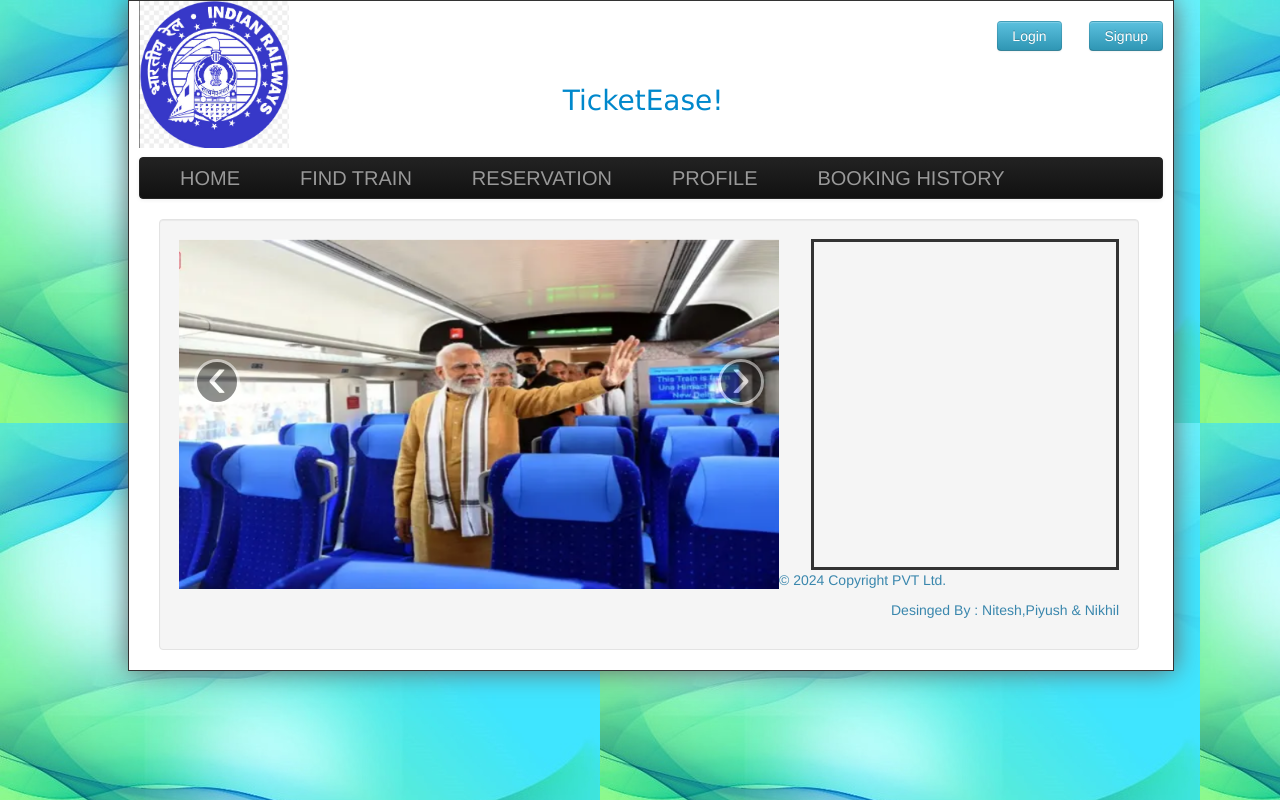
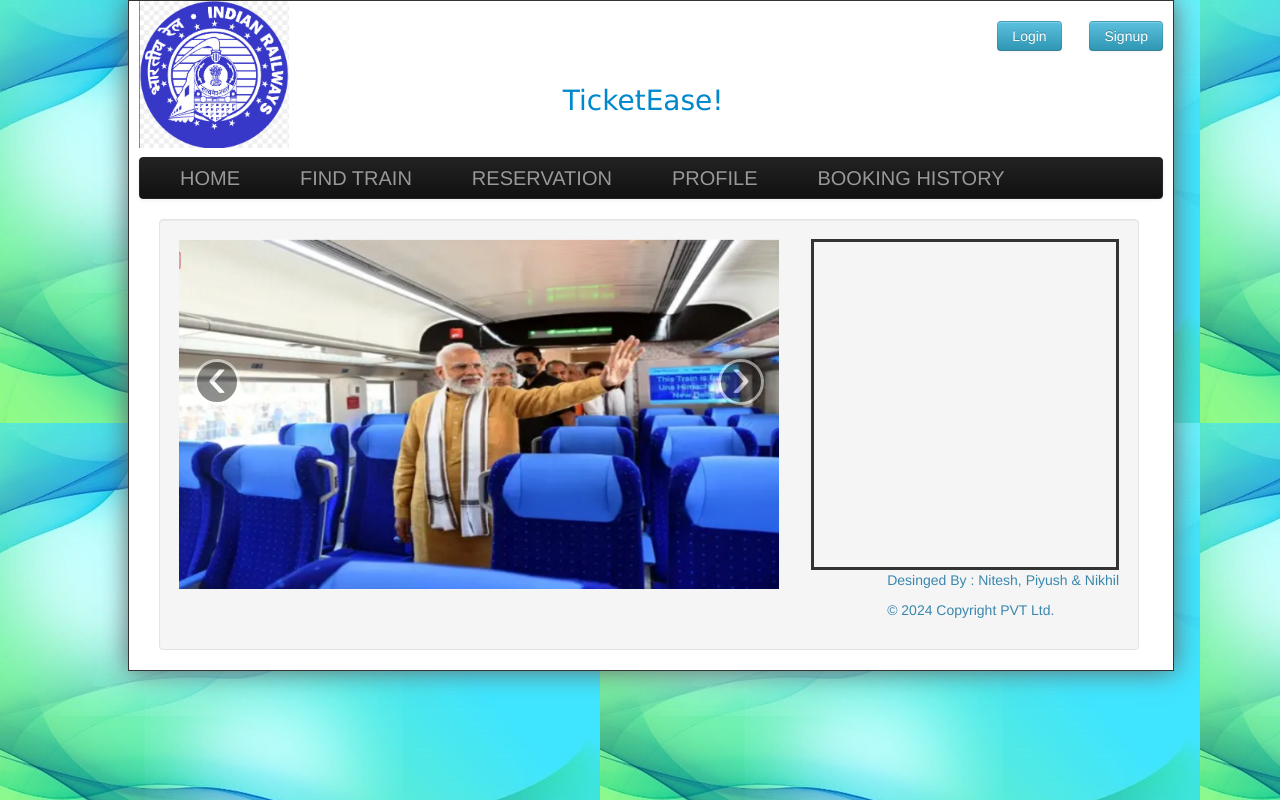
Before and after one commit to niteshhh001/TicketEase, a PHP site: page / in a window 1280 px wide. Run offline with PHP 8.4, Linux system fonts and the light colour scheme.

Commit message:
index.php

```diff
--- a/index.php
+++ b/index.php
@@ -91,7 +91,7 @@
 			<div class="news" Style="float:right;">
     <marquee behavior="scroll" id="marq" scrollamount=3 direction="up" height="294px" onmouseover="nestop()" onmouseout="nestrt()">
         <div>
-            <p><b>Vande Bharat train is running late.</b></p></br>
+            <p><b>Vande Bharat train is running on time.</b></p></br>
             <p><b>Now you can book your tickets on TicketEase.in.</b></p></br>
             <p><b>For more information, go to <a href="https://www.irctc.co.in/nget/train-search">TicketEase.in</a></b></p>
             <p><b>Indian Railways introduces new safety measures for passengers.</b></p></br>
@@ -105,11 +105,12 @@
 		<!-- Copyright -->
 <footer >
 		<div style="width:100%;">
-			<div style="float:left;">
+			<div style="float:right;">
+			<p class="text-right text-info">	Desinged By : Nitesh, Piyush & Nikhil</p>
 			<p class="text-right text-info">  &copy; 2024 Copyright PVT Ltd.</p>
 			</div>
 			<div style="float:right;">
-			<p class="text-right text-info">	Desinged By : Nitesh,Piyush & Nikhil</p>
+
 			</div>
 		</div>
 		</footer>	</div>
```
